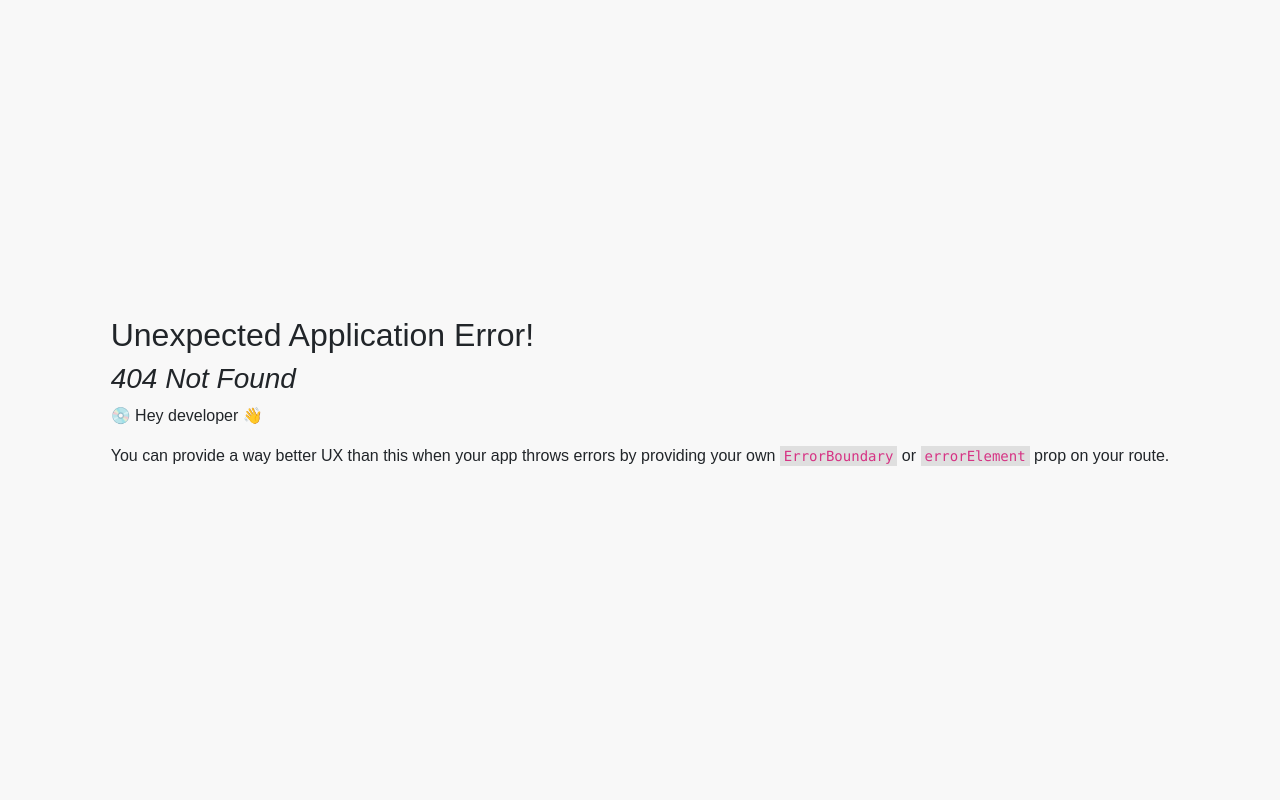
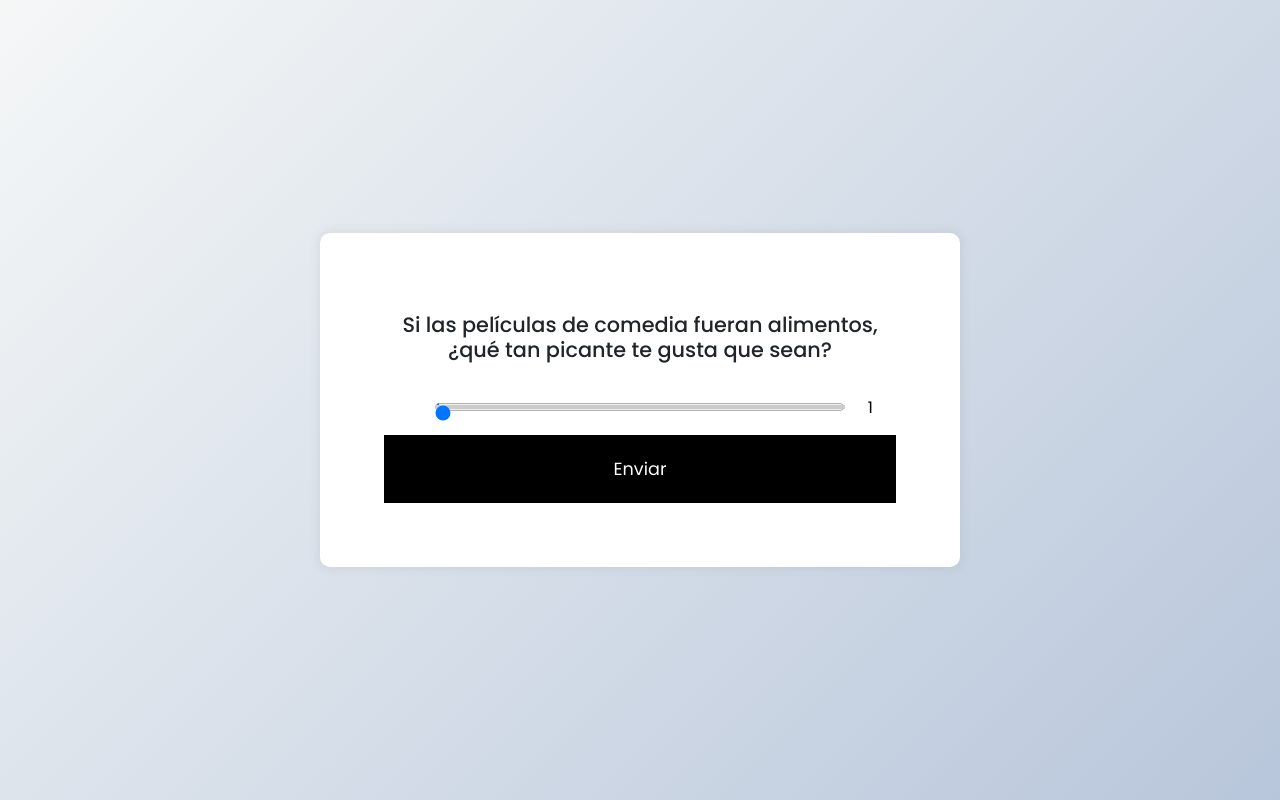
Before and after one commit to codaki/RequisitosProyecto, a React (Create React App) app in the folder client/: page /EncuestaS in a window 1280 px wide. Before the commit this address had no page. Built offline with nearby package versions, Linux system fonts and the light colour scheme.

Commit message:
encuesta completa

```diff
--- a/client/src/App.js
+++ b/client/src/App.js
@@ -9,6 +9,7 @@ import { AdapterDayjs } from '@mui/x-date-pickers/AdapterDayjs'
 import Peliculas from "./pages/Peliculas";
 import Usuario from "./pages/Usuario";
 import Encuesta from "./pages/Encuesta";
+import EncuestaS from "./pages/EncuestaS";
 
 const Layout = () => {
   return (
@@ -51,6 +52,10 @@ const router = createBrowserRouter([
     path: "/Encuesta",
     element: <Encuesta />,
   },
+  {
+    path: "/EncuestaS",
+    element: <EncuestaS />,
+  }
 ]);
 
 function App({ children }) {
--- a/client/src/pages/Encuesta.scss
+++ b/client/src/pages/Encuesta.scss
@@ -177,6 +177,7 @@
 }
 
 .range-input input {
+  appearance: none;
   -webkit-appearance: none;
   width: 85%;
   height: 2px;
--- /dev/null
+++ b/client/src/pages/EncuestaS.js
@@ -0,0 +1,155 @@
+import React, { useState } from 'react';
+import { useEffect } from 'react';
+import "../styles/Quiz.scss"
+
+const QuizComponent = () => {
+
+  // 1	Jorge -> 0 en todo por defecto
+  // 2	Comediante -> puntuación alta en comedia
+  // 3	Terrorífico -> puntuación alta en terror y thriller
+  // 4	Misterioso -> puntuación alta en misterio y crimen
+  // 5	Fantasioso -> puntuación alta en fantasía, familia y ciencia ficción, ademas de accion y aventura
+  // 6	Nerd -> puntuación alta en historia, guerra y documentales
+  // 7	Japones -> puntuación alta en anime
+  // 8	Drama queen -> puntación alta en drama y romance
+  // 9	Animado -> puntuación alta en animación y familia
+  // 10	Theater kid -> puntación alta en musicales y/o tv
+  // 11	Watallarin -> puntuación alta en todos o varios
+
+  const [answers, setAnswers] = useState([]);
+  const [selectedValue, setSelectedValue] = useState(1); // State to track the selected value
+  const [perfil, setPerfil] = useState(1);
+  const [cambio, setCambio] = useState(true);
+
+  const handleRangeChange = (event) => {
+    setSelectedValue(event.target.value); // Update the selected value
+  };
+
+  const quizData = [
+    {
+      question: "Si las películas de comedia fueran alimentos, ¿qué tan picante te gusta que sean?",
+    },
+    {
+      question: "Si las películas de terror y thriller fueran emociones intensas, ¿qué tan dispuesto estarías a enfrentar tus miedos?",
+    },
+    {
+        question: "Si las películas de misterio fueran enigmas por resolver, ¿qué tan intrincado te gusta que sea el rompecabezas?",
+    },
+    {
+        question: "Si tuvieras que comparar tu emoción al ver películas de acción y aventura con la sensación de subir a una montaña rusa, ¿en qué nivel estarías?",
+      },
+    {
+      question: "Si las películas históricas fueran puertas al pasado, ¿qué tan ansioso estarías por cruzar el umbral?",
+    },
+    {
+        question: "Si las películas de anime fueran viajes lejanos, ¿hasta qué lejano universo estarías dispuesto a explorar?",
+    },
+    {
+        question: "¿Cuántos corazones le darías a las comedias románticas y llenas de drama?",
+    },
+    {
+        question: "Si las películas de animación y fantasía fueran mundos reales, ¿qué tan emocionado estarías por estar en ellos solo o con familia?",
+    },
+    {
+        question: "Si la música fuera un viaje especial, ¿qué tanto te gustaría tu viaje musical?",
+    },
+    {
+        question: "En una escala del 1 al 10, ¿qué tan dispuesto estarías a sacrificar horas de sueño para seguir viendo una serie adictiva?",
+    },
+
+  ];
+
+  const [currentQuiz, setCurrentQuiz] = useState(0);
+
+
+  const handleAnswerSubmit = () => {
+    const selectedValue = document.getElementById('a').value;
+
+    if (selectedValue) {
+      const answer = {
+        question: quizData[currentQuiz].question,
+        value: parseInt(selectedValue)
+      };
+
+      setAnswers(prevAnswers => [...prevAnswers, answer]);
+
+      console.log("Pregunta: ", answers.length);
+
+      if(perfil === 1 && cambio){
+
+        if (selectedValue > 7){
+
+            if(answers.length === 9){
+                setPerfil(answers.length + 1);
+                setCambio(false);
+            }else{
+                setPerfil(answers.length + 2);
+                setCambio(false);
+            }
+        }
+
+      }else{
+        const count = answers.filter(answer => answer.value > 7).length;
+
+        if (count > 2) {
+          console.log("More than two number are greater than 7");
+          setPerfil(11);
+        } else {
+          console.log("No more than two numbers are greater than 7");
+        }
+      }
+
+      setSelectedValue(1);
+      setCurrentQuiz(currentQuiz + 1);
+    }
+  };
+
+
+
+  const loadQuiz = () => {
+    const currentQuizData = quizData[currentQuiz];
+    return (
+        <div className="quiz-header">
+      <h2 id="question">{currentQuizData.question}</h2>
+      <ul>
+        <li>
+          <input
+            type="range"
+            min="1"
+            max="10"
+            step="1"
+            id="a"
+            className="answer"
+            value={selectedValue} // Bind the selected value to the input value
+            onChange={handleRangeChange} // Call the handleRangeChange function on value change
+          />
+          <span className="range-value">{selectedValue}</span> {/* Display the selected value */}
+        </li>
+      </ul>
+      <button id="submit" onClick={handleAnswerSubmit}>
+        Enviar
+      </button>
+    </div>
+    );
+  };
+
+  const showResult = () => {
+
+    console.log("Perfil: ", perfil);
+
+    return (
+      <div>
+        <h2>¡Gracias por responder! Tu perfil se ha asignado correctamente 👀</h2>
+        <button onClick={() => window.location.reload()}>Recargar</button>
+      </div>
+    );
+  };
+
+  return (
+    <div className="quiz-container" id="quiz">
+      {currentQuiz < quizData.length ? loadQuiz() : showResult()}
+    </div>
+  );
+};
+
+export default QuizComponent;
--- /dev/null
+++ b/client/src/styles/Quiz.scss
@@ -0,0 +1,178 @@
+/* coding with nick */
+
+@import url('https://fonts.googleapis.com/css2?family=Poppins:wght@200;300;400;500&display=swap');
+
+*{
+  box-sizing: border-box;
+}
+body{
+  background-color: #b8c6db;
+  background-image: linear-gradient(315deg, #b8c6db 0%, #f5f7f7 100%);
+  font-family: 'Poppins', sans-serif;
+  display: flex;
+  align-items: center;
+  justify-content: center;
+  height: 80vh;
+  overflow: hidden;
+  margin: 0;
+  font-size: 0.1rem;
+}
+
+.quiz-container{
+  background-color: #fff;
+  border-radius: 10px;
+  box-shadow: 0 0 10px 2px rgba(100, 100, 100, 0.1);
+  width: 40rem;
+  overflow: hidden;
+  align-items: center;
+}
+
+.quiz-header{
+  padding: 4rem;
+}
+
+h2{
+  padding: 1rem;
+  text-align: center;
+  margin: 0;
+  font-size: 1.3rem;
+}
+
+ul{
+  list-style-type: none;
+  padding: 0;
+}
+ul li{
+  font-size: 0.4rem;
+  margin: 1rem 0;
+}
+ul li label{
+  cursor: pointer;
+}
+button{
+  background-color: #000;
+  color: #fff;
+  border: none;
+  display: block;
+  width: 100%;
+  cursor: pointer;
+  font-size: 1.1rem;
+  font-family: inherit;
+  padding: 1.3rem;
+}
+button:hover{
+  background-color: #b8c6db;
+  color: #000;
+}
+button:focus{
+  outline: none;
+  background-color: white;
+  color: #000;
+}
+
+ul li input[type="range"] {
+  width: 80%;
+  height: 1.5rem;
+  margin: 0 auto;
+}
+
+
+ul li {
+  display: flex;
+  align-items: center;
+  justify-content: center;
+
+  input[type="range"] {
+    width: 80%;
+    height: 1.5rem;
+    margin: 0;
+
+  }
+}
+
+input[type="range"] {
+  width: 80%;
+  height: 1.5rem;
+  margin: 0 auto;
+  color: #000;
+  /* Slider Track */
+  &::-webkit-slider-runnable-track {
+    background-color: #ccc;
+    height: 4px;
+  }
+
+  &::-moz-range-track {
+    background-color: #ccc;
+    height: 4px;
+  }
+
+  &::-ms-track {
+    background-color: #ccc;
+    height: 4px;
+  }
+
+  /* Slider Thumb */
+  &::-webkit-slider-thumb {
+    width: 1.5rem;
+    height: 1.5rem;
+    border-radius: 50%;
+    background-color: black;
+    transition: background-color 0.3s ease-in-out;
+  }
+
+  &::-moz-range-thumb {
+    width: 1.5rem;
+    height: 1.5rem;
+    border-radius: 50%;
+    background-color: black;
+    transition: background-color 0.3s ease-in-out;
+  }
+
+  &::-ms-thumb {
+    width: 1.5rem;
+    height: 1.5rem;
+    border-radius: 50%;
+    background-color: black;
+    transition: background-color 0.3s ease-in-out;
+  }
+
+  /* Animation on Hover */
+  &:hover::-webkit-slider-thumb {
+    background-color: black;
+  }
+
+  &:hover::-moz-range-thumb {
+    background-color: black;
+  }
+
+  &:hover::-ms-thumb {
+    background-color: black;
+  }
+
+  /* Animation on Active */
+  &:active::-webkit-slider-thumb {
+    background-color: black;
+  }
+
+  &:active::-moz-range-thumb {
+    background-color: black;
+  }
+
+  &:active::-ms-thumb {
+    background-color: black;
+  }
+}
+
+
+ul li {
+  position: relative;
+
+  .range-value {
+    position: absolute;
+    top: 0.05rem; /* Adjust the vertical position of the value */
+    left: 95%;
+    transform: translateX(-50%);
+    font-size: 1rem;
+    color: #000;
+  }
+}
```
